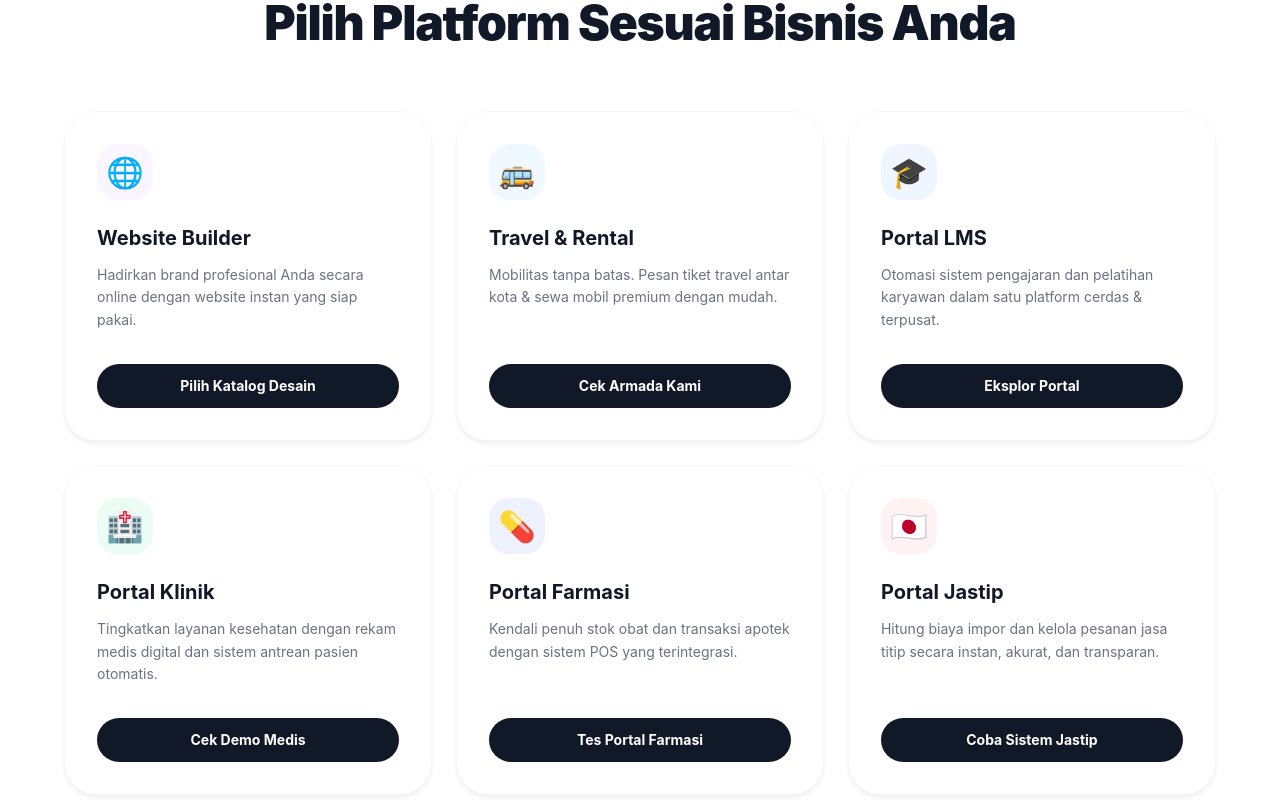
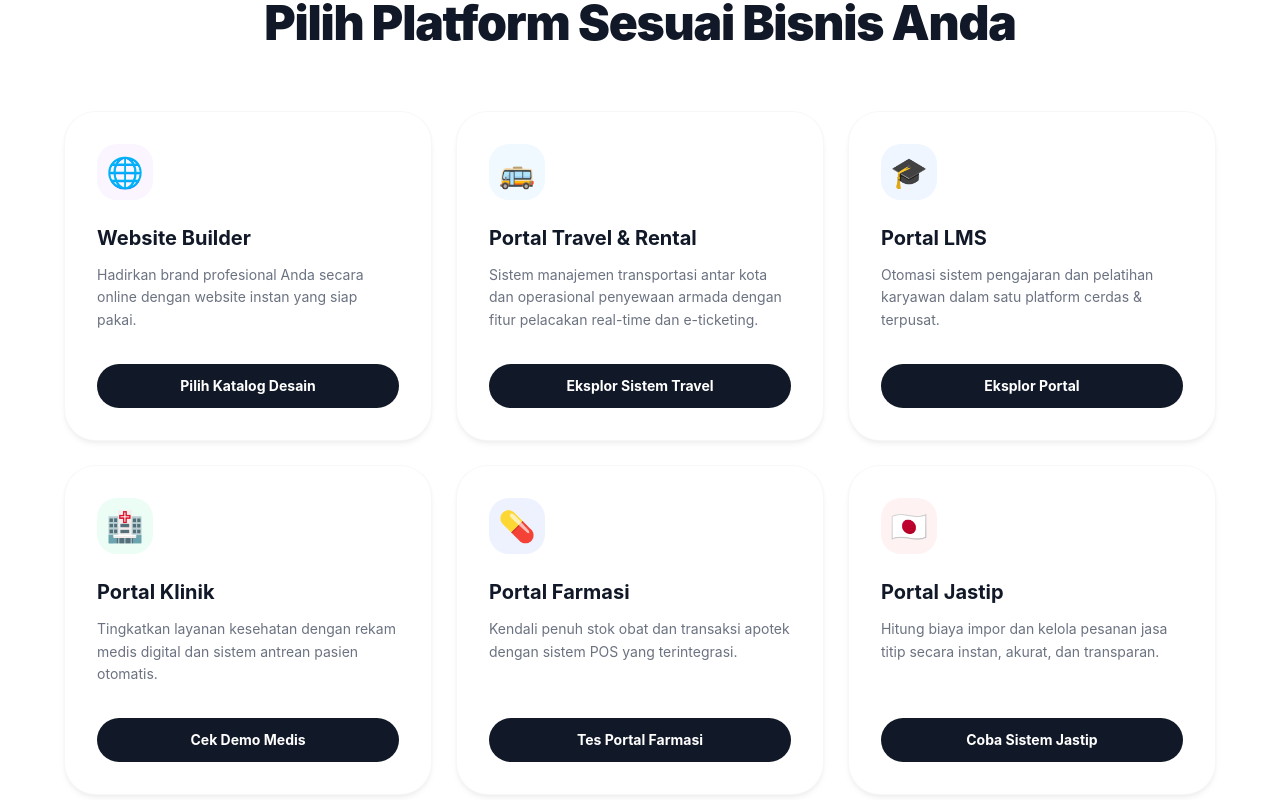
Before and after one commit to RiGi26/ja-landingpage-platform, a Next.js app: page / in a window 1280 px wide. Shown: the part 972-1772 px from the top of the page. Built offline with nearby package versions, Linux system fonts and the light colour scheme; no server answers.

Commit message:
refactor(ui): adjust Travel card perspective to align with corporate B2B portal context

```diff
--- a/app/page.tsx
+++ b/app/page.tsx
@@ -142,9 +142,9 @@ function SegmenSection() {
       },
       {
         emoji: '🚌',
-        label: 'Travel & Rental',
-        description: 'Mobilitas tanpa batas. Pesan tiket travel antar kota & sewa mobil premium dengan mudah.',
-        cta: 'Cek Armada Kami',
+        label: 'Portal Travel & Rental',
+        description: 'Sistem manajemen transportasi antar kota dan operasional penyewaan armada dengan fitur pelacakan real-time dan e-ticketing.',
+        cta: 'Eksplor Sistem Travel',
         href: 'https://ja-rental-platform.vercel.app',
         color: 'text-sky-600',
         bg: 'bg-sky-50',
```
